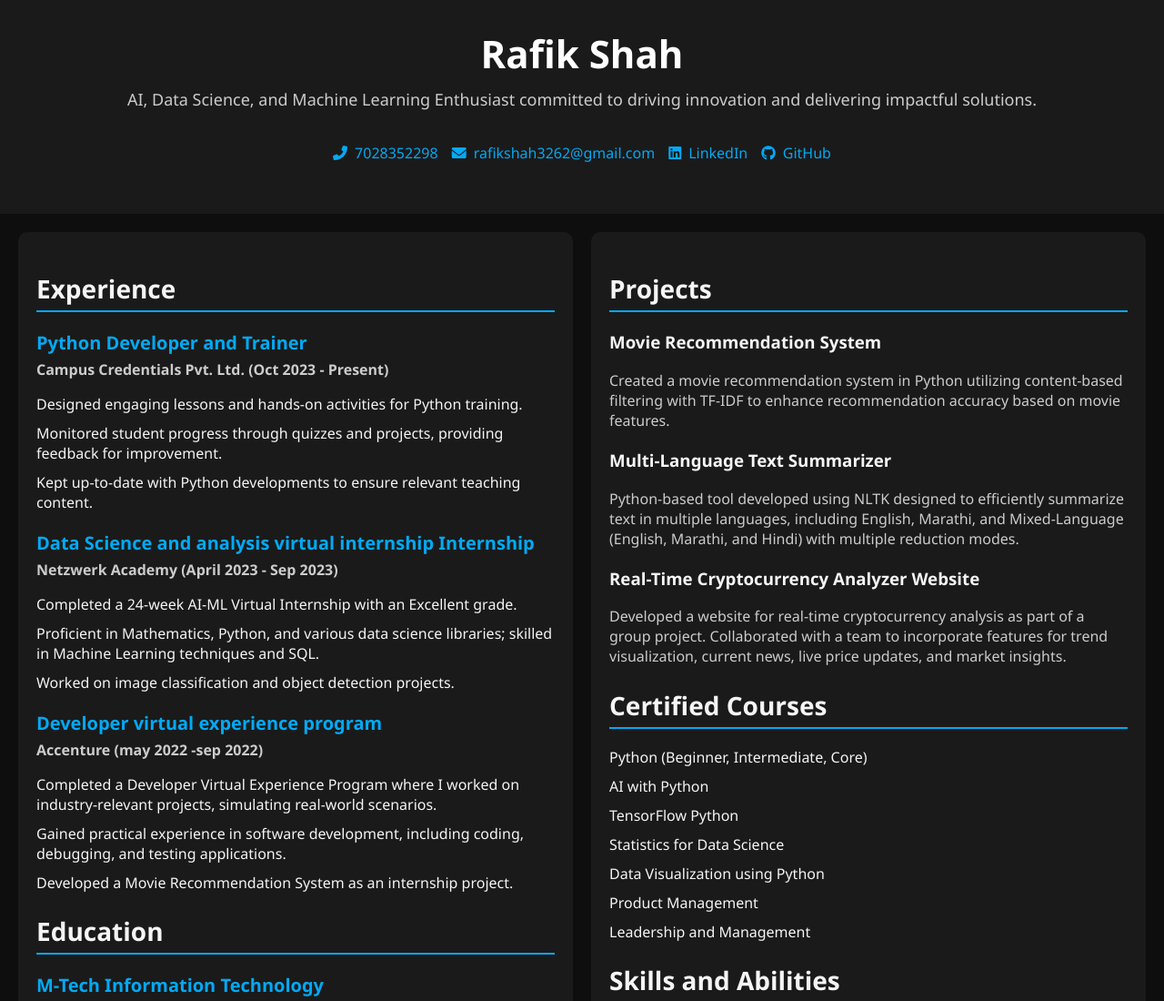
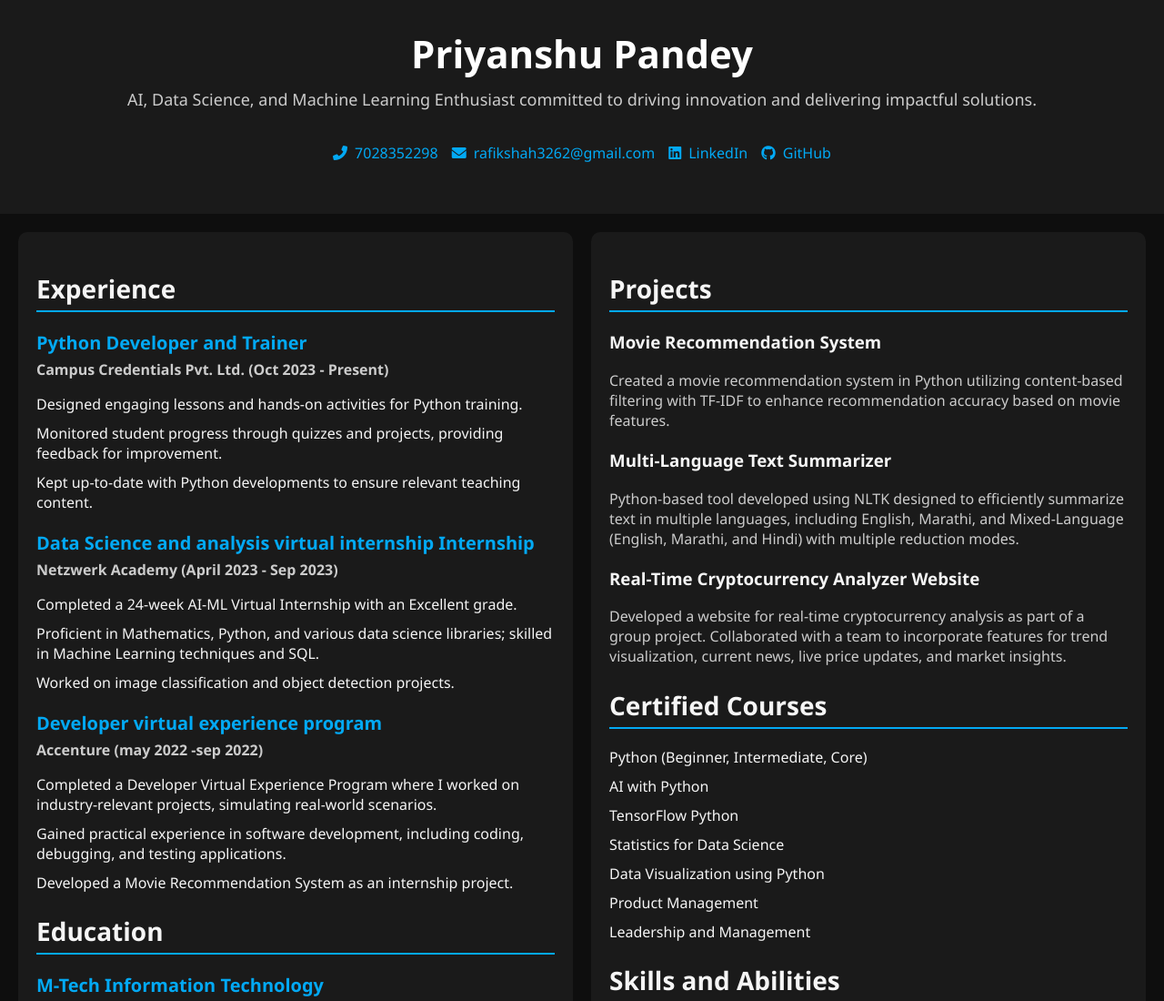
Before and after one commit to Priyanshu4026/My_Resume, a plain HTML site: page index.html in a window 1280 px wide. Shown: the top 1100 px of the page at 91% size. Drawn offline with Linux system fonts and the light colour scheme.

Commit message:
Update index.html

```diff
--- a/index.html
+++ b/index.html
@@ -176,7 +176,7 @@
 
 <body>
     <header>
-        <h1>Rafik Shah</h1>
+        <h1>Priyanshu Pandey</h1>
         <p>AI, Data Science, and Machine Learning Enthusiast committed to driving innovation and delivering impactful solutions.</p>
         <div class="contact-info">
             <ul>
```
